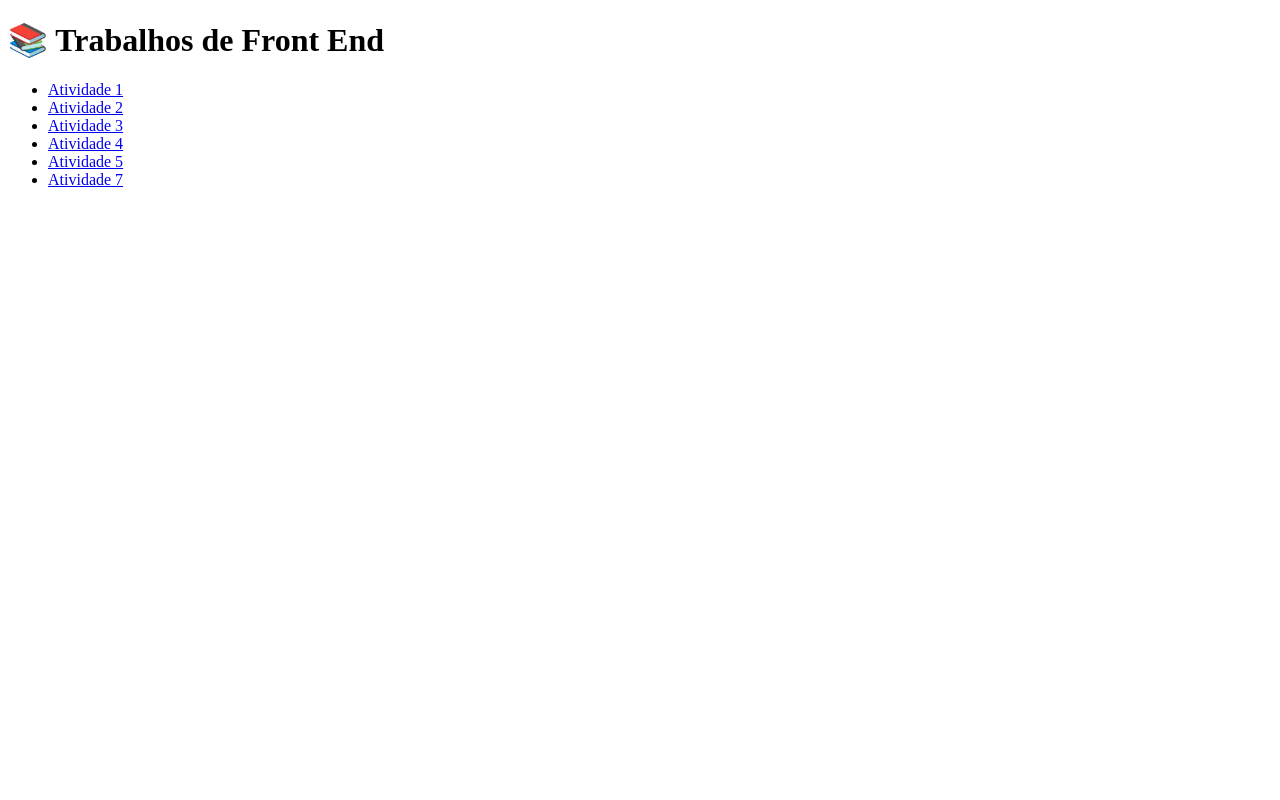
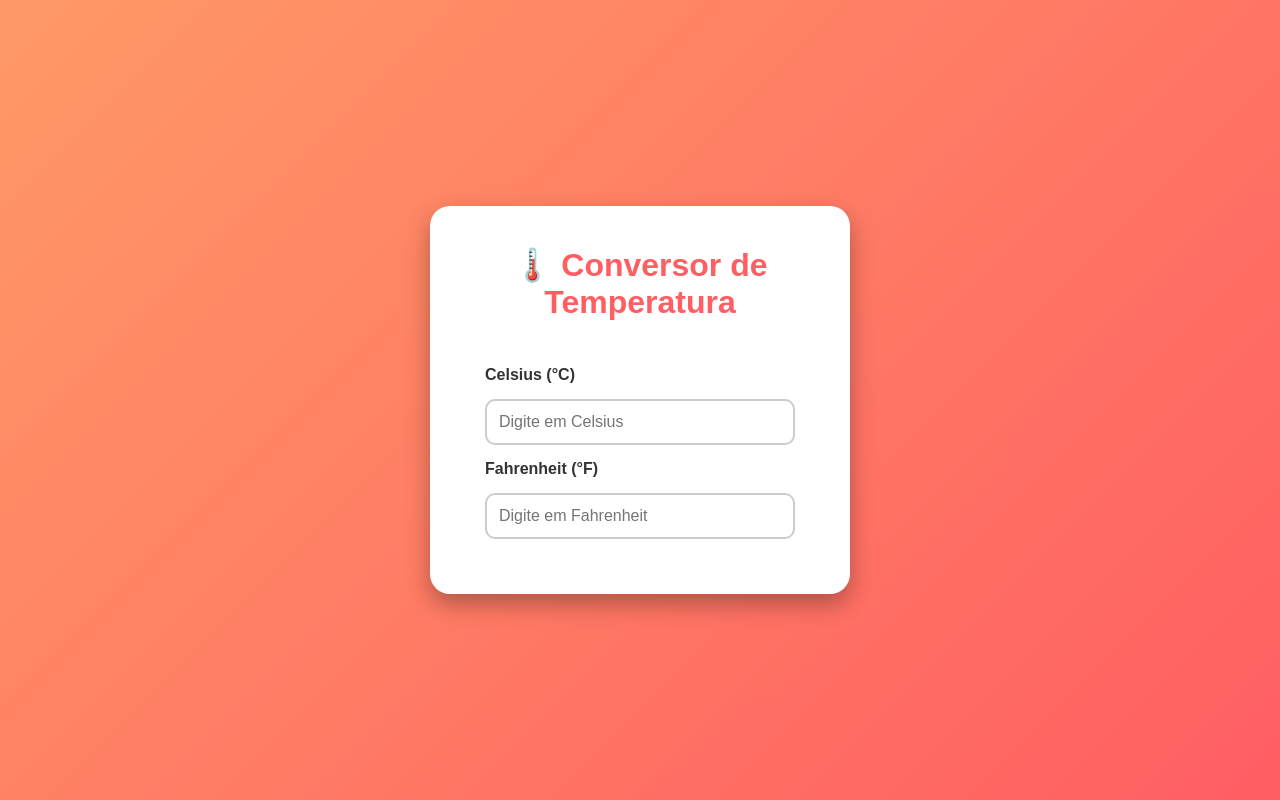
Before and after one commit to eduardorgiffoni-glitch/FrontEnd_2026, a plain HTML site: page index.html in a window 1280 px wide. Drawn offline with Linux system fonts and the light colour scheme.

Commit message:
Add files via upload

```diff
--- /dev/null
+++ b/Conversor_de_temperatura.js
@@ -0,0 +1,21 @@
+let celsius = document.getElementById("celsius");
+
+let fahrenheit = document.getElementById("fahrenheit");
+
+celsius.addEventListener("input", function () {
+
+    let c = Number(celsius.value);
+
+    let f = (c * 9/5) + 32;
+
+    fahrenheit.value = f.toFixed(2);
+});
+
+fahrenheit.addEventListener("input", function () {
+
+    let f = Number(fahrenheit.value);
+
+    let c = (f - 32) * 5/9;
+
+    celsius.value = c.toFixed(2);
+});
--- a/index.html
+++ b/index.html
@@ -1,48 +1,150 @@
 <!DOCTYPE html>
 <html lang="pt-br">
+
 <head>
     <meta charset="UTF-8">
-    <title>Meus Trabalhos - Front End</title>
+    <title>Conversor de Temperatura</title>
+
+    <style>
+
+        *{
+            margin: 0;
+            padding: 0;
+            box-sizing: border-box;
+        }
+
+        body{
+
+            height: 100vh;
+
+            display: flex;
+            justify-content: center;
+            align-items: center;
+
+            font-family: Arial, Helvetica, sans-serif;
+
+            background: linear-gradient(135deg, #ff9966, #ff5e62);
+        }
+
+        .container{
+
+            background-color: white;
+
+            padding: 40px;
+
+            width: 420px;
+
+            border-radius: 20px;
+
+            text-align: center;
+
+            box-shadow: 0px 10px 25px rgba(0,0,0,0.3);
+        }
+
+        h1{
+
+            margin-bottom: 30px;
+
+            color: #ff5e62;
+        }
+
+        table{
+
+            width: 100%;
+
+            border-spacing: 15px;
+        }
+
+        td{
+
+            text-align: left;
+        }
+
+        label{
+
+            font-weight: bold;
+
+            color: #333;
+        }
+
+        input{
+
+            width: 100%;
+
+            padding: 12px;
+
+            border: 2px solid #ccc;
+
+            border-radius: 10px;
+
+            outline: none;
+
+            font-size: 16px;
+
+            transition: 0.3s;
+        }
+
+        input:focus{
+
+            border-color: #ff5e62;
+        }
+
+    </style>
+
 </head>
+
 <body>
 
-    <h1>📚 Trabalhos de Front End</h1>
+    <div class="container">
 
-    <ul>
-        <li>
-            <a href="atividade1.html" target="_blank">
-                Atividade 1
-            </a>
-        </li>
+        <h1>🌡️ Conversor de Temperatura</h1>
 
-        <li>
-            <a href="atividade2.html" target="_blank">
-                Atividade 2
-            </a>
-        </li>
+        <table>
 
+            <tr>
 
-        <li>
-            <a href="atividade3.html" target="_blank">
-                Atividade 3
-            </a>
-        </li>
-         <li>
-            <a href="atividade4.html" target="_blank">
-                Atividade 4
-            </a>
-        </li>
-        <li>
-            <a href="atividade5.html" target="_blank">
-                Atividade 5
-            </a>
-        </li>
-        <li>
-            <a href="atividade7.html" target="_blank">
-                Atividade 7
-            </a>
-        </li>
-    </ul>
+                <td>
+                    <label>Celsius (°C)</label>
+                </td>
+
+            </tr>
+
+            <tr>
+
+                <td>
+                    <input type="number"
+                           id="celsius"
+                           placeholder="Digite em Celsius"
+                           step="0.1">
+                </td>
+
+            </tr>
+
+            <tr>
+
+                <td>
+                    <label>Fahrenheit (°F)</label>
+                </td>
+
+            </tr>
+
+            <tr>
+
+                <td>
+                    <input type="number"
+                           id="fahrenheit"
+                           placeholder="Digite em Fahrenheit"
+                           step="0.1">
+                </td>
+
+            </tr>
+
+        </table>
+
+    </div>
+
+    <script src="Conversor_de_temperatura.js"></script>
 
 </body>
+
 </html>
```
